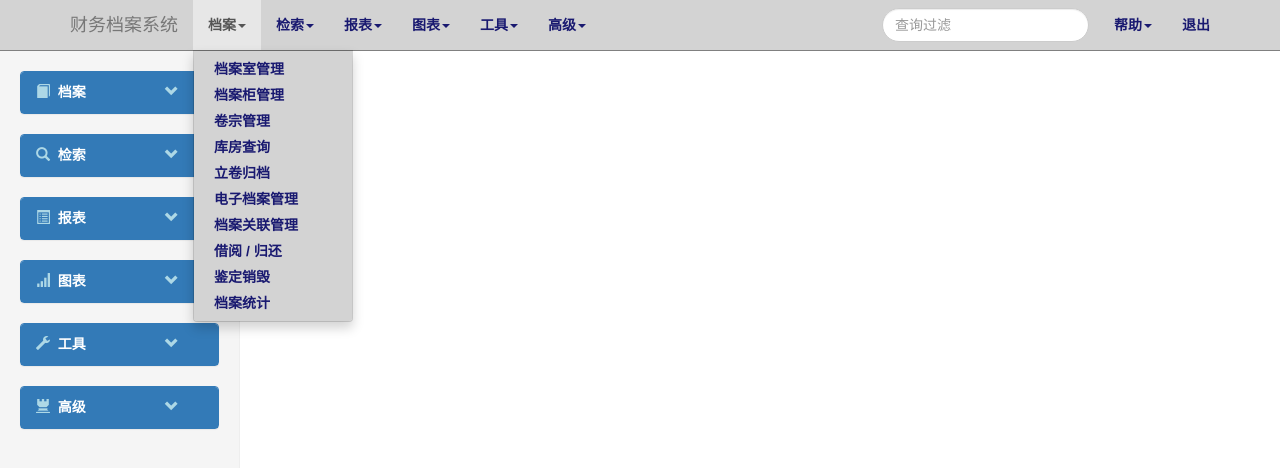
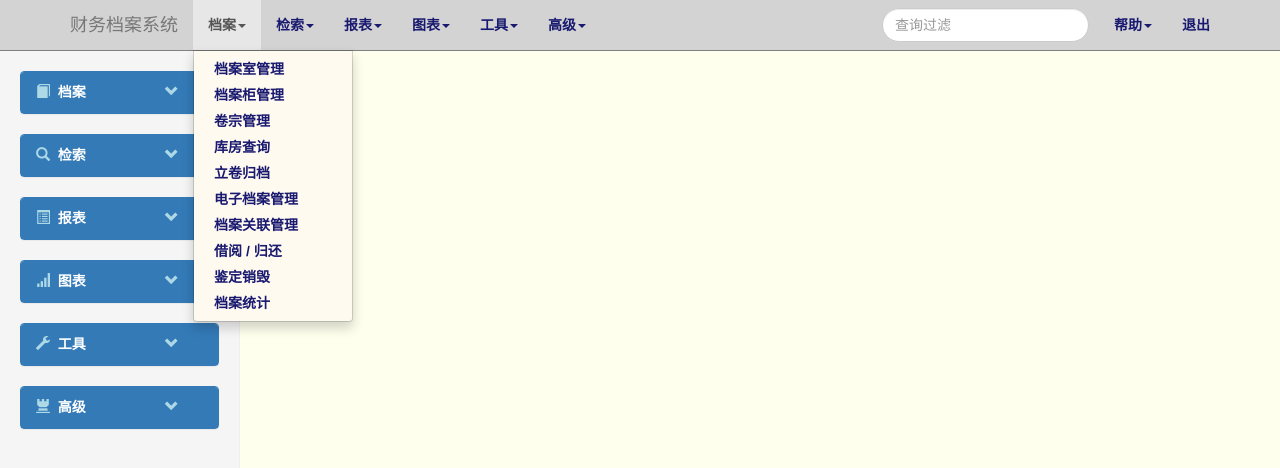
Before and after one commit to lszhu/dataManager, a website: page app/index.html in a window 1280 px wide. Both pictures are taken after a click on the link "档案". Drawn offline with nearby package versions, Linux system fonts and the light colour scheme; some packages are replaced by stand-ins of ours; no server answers.

Commit message:
change frame color style

```diff
--- a/app/public/css/frame.css
+++ b/app/public/css/frame.css
@@ -5,6 +5,7 @@
 /* Move down content because we have a fixed navbar that is 50px tall */
 body {
     padding-top: 50px;
+    background-color: #ffffee;
 }
 
 /*
@@ -36,7 +37,7 @@ body {
 }
 
 .navbar .dropdown-menu {
-    background-color: lightgrey;
+    background-color: floralwhite;
 }
 
 /*
@@ -45,7 +46,7 @@ body {
 
 .sideMenu {
     width: 240px;
-    font-weight: bold ;
+    font-weight: bold;
 }
 .sideMenu .panel-heading {
     cursor: pointer;
```
